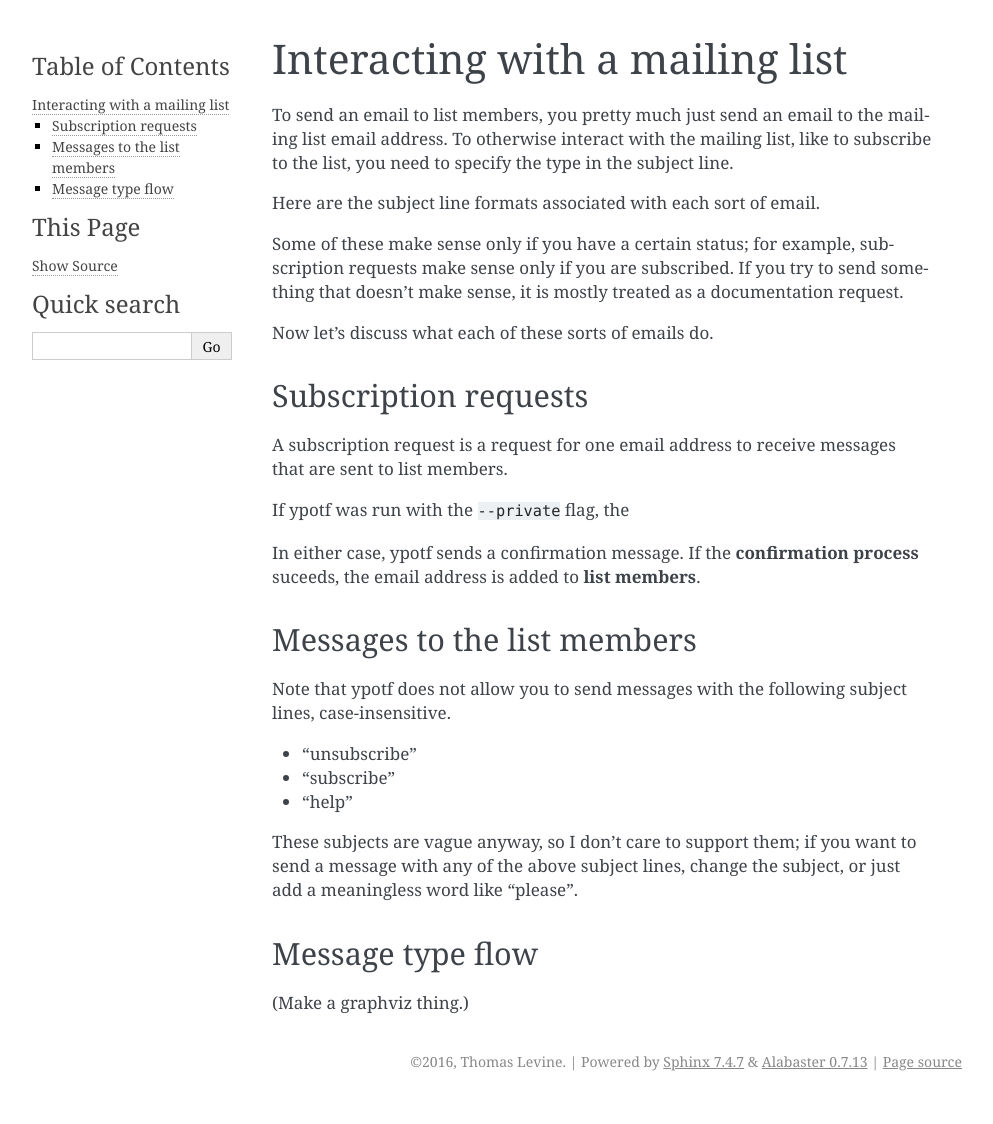
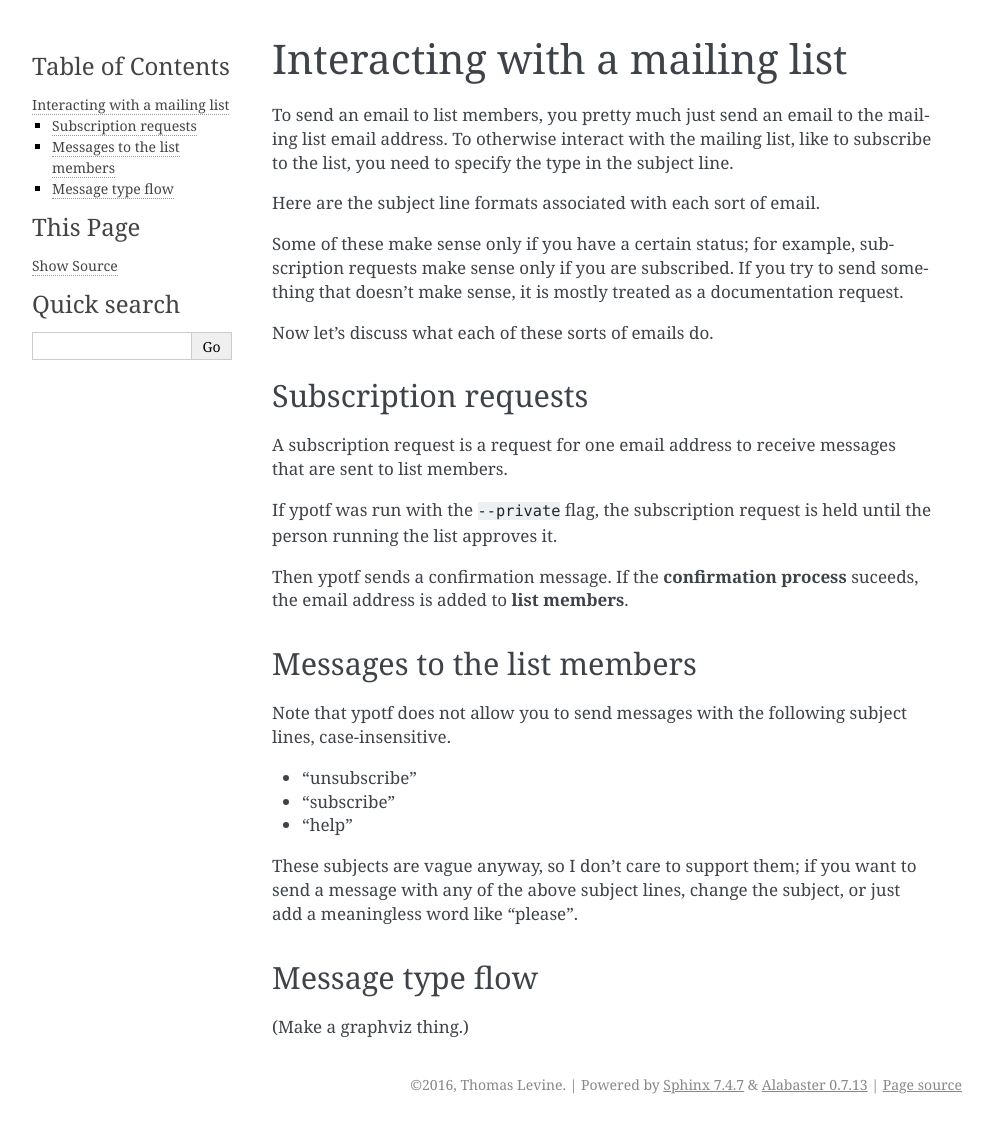
Before and after one commit to tlevine/ypotf, a Sphinx documentation site: the page built from docs/interacting.rst, in a window 1280 px wide. Shown: the whole page, without its empty margins (148-1141 px from the left). Built offline with Sphinx 7.4.7, drawn with Linux system fonts in a browser that asks for light colours; before the commit the page ends 1101 px from its top, so only the background shows below that.

Commit message:
Automatic commit with j

```diff
--- a/docs/interacting.rst
+++ b/docs/interacting.rst
@@ -29,10 +29,10 @@ Subscription requests
 A subscription request is a request for one email address to receive
 messages that are sent to list members.
 
-If ypotf was run with the ``--private`` flag, the
+If ypotf was run with the ``--private`` flag, the subscription request
+is held until the person running the list approves it.
 
-
-In either case, ypotf sends a confirmation message. If the
+Then ypotf sends a confirmation message. If the
 **confirmation process** suceeds,
 the email address is added to **list members**.
 
```
